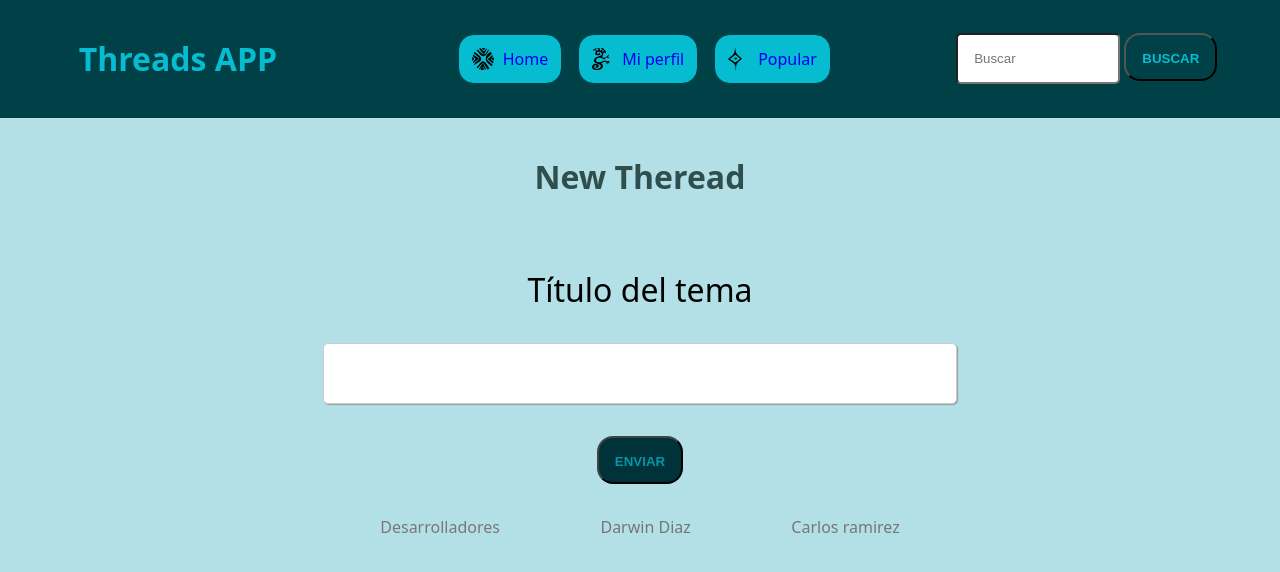
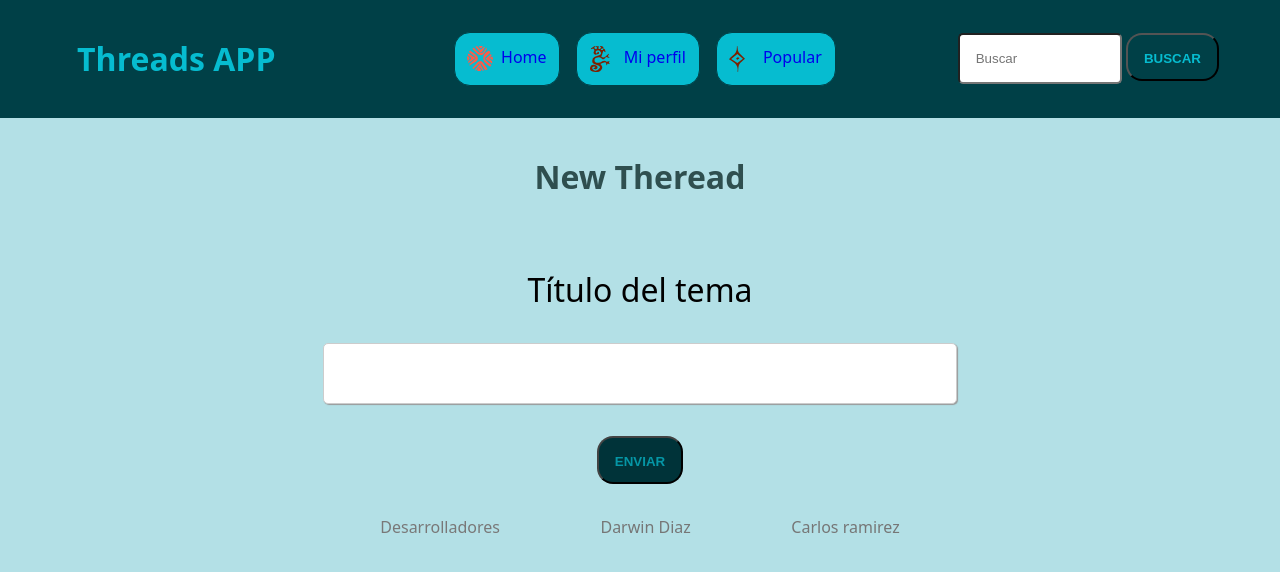
Before and after one commit to drwnDrDev/Foro_Project, a Django app: page /threads/create/ in a window 1280 px wide. Shown: the top 572 px of the page. Run offline with Django 5.2, Linux system fonts and the light colour scheme.

Commit message:
colores, pero tampoco cuadran ahora se ven

```diff
--- a/FORO/ForoApp/static/css/style.css
+++ b/FORO/ForoApp/static/css/style.css
@@ -3,7 +3,7 @@
     --secondary-color: hsl(186, 94%, 42%);
     --tertiary-color: hsl(276, 100%, 14%);
     /* Color complementario */
-    --accent-color: hsl(186, 50%, 80%);
+    --accent-color: #b3e0e6;
     /* Tono más claro del color primario */
     --background-dark: rgb(33, 33, 33);
 }
@@ -98,11 +98,14 @@ h1,h2 {
 }
 
 .icon {
+
     display: block;
     padding: 0.2em;
-    width: 1em;
-    height: 1em;
+    width: 1.2em;
+    height: 1.2em;
     background-repeat: no-repeat;
+    color: aquamarine;
+    fill-rule: evenodd;
 
 }
 .flex {
@@ -110,8 +113,9 @@ h1,h2 {
     flex-wrap: wrap;
     gap: 0.2rem;
 }
-.icon svg {
-    color: currentColor;
+
+.icon:hover{
+    filter: contrast(200%);
 }
 .i-home{
     background-image: url('../img/home.svg');
```
Also changed, not shown: FORO/ForoApp/static/img/OUT.svg, FORO/ForoApp/static/img/home.svg, FORO/ForoApp/static/img/menu2.svg, FORO/ForoApp/static/img/rana.svg, FORO/ForoApp/static/img/tags.svg, FORO/ForoApp/static/img/thread.svg, FORO/ForoApp/static/img/time.svg, FORO/ForoApp/static/img/user.svg, FORO/ForoApp/static/img/ver.svg, FORO/ForoApp/static/img/wilson.svg, 1 other file.
